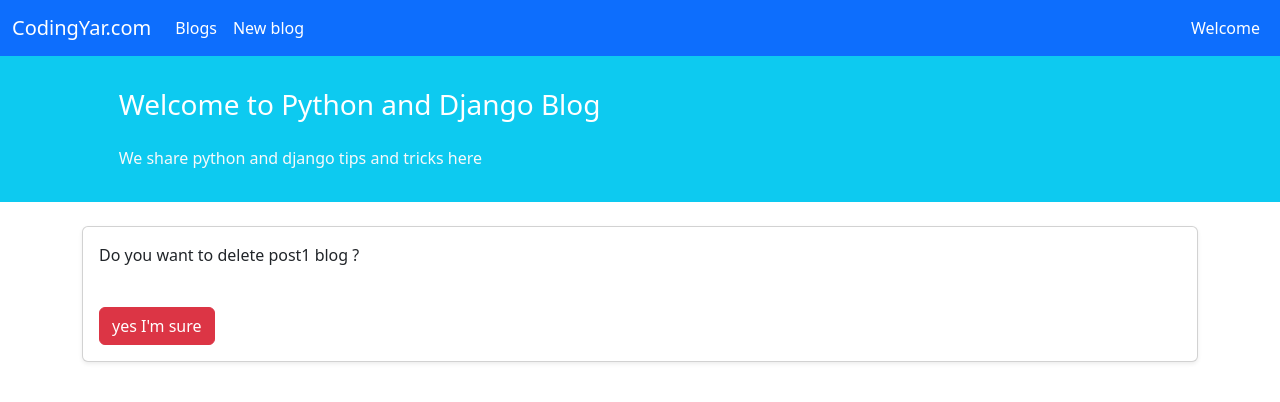
After one commit to ErfanAshki/blog-page-project, a Django app: page /post/1/delete/ in a window 1280 px wide. The commit adds this page. Shown: the top 402 px of the page. Run offline with Django 5.2, Linux system fonts and the light colour scheme; data comes from the database, SQL or seed files in the repository; both versions use the stored data as it was after the commit.

Commit message:
implement delete view

```diff
--- /dev/null
+++ b/blog/templates/blog/post_delete.html
@@ -0,0 +1,20 @@
+{% extends '_base.html' %}
+
+{% block page_title %}delete {{ post.title }}{% endblock page_title %}
+
+
+{% block content %}
+
+    <div class="container mt-4">
+        <div class="card shadow-sm my-3">
+            <div class="card-body">
+                <form action="" method="post">
+                    {% csrf_token %}
+                    <p>Do you want to delete {{ post.title }} blog ?</p> <br>
+                    <button type="submit" class="btn btn-danger">yes I'm sure</button>
+                </form>
+            </div>
+        </div>
+    </div>
+
+{% endblock content %}
--- a/blog/templates/blog/post_detail.html
+++ b/blog/templates/blog/post_detail.html
@@ -14,6 +14,7 @@
                     <p class="mt-2">{{ post.description }}</p>
                     <div>
                         <a href="{% url 'post_update' post.id %}" class="btn btn-sm btn-warning">Edit</a>
+                        <a href="{% url 'post_delete' post.id %}" class="btn btn-sm btn-danger">Delete</a>
                     </div>
                 </div>
 
--- a/blog/urls.py
+++ b/blog/urls.py
@@ -1,11 +1,12 @@
 from django.urls import path
 
-from .views import post_list_view, post_detail_view, post_create_view, post_update_view
+from .views import post_list_view, post_detail_view, post_create_view, post_update_view, post_delete_view
 
 urlpatterns = [
     path('list/', post_list_view, name='post_list'),
     path('<int:pk>/', post_detail_view, name='post_detail'),
     path('create/', post_create_view, name='post_create'),
     path('<int:pk>/update/', post_update_view, name='post_update'),
+    path('<int:pk>/delete/', post_delete_view, name='post_delete'),
 
 ]
--- a/blog/views.py
+++ b/blog/views.py
@@ -38,3 +38,13 @@ def post_update_view(request, pk):
         return redirect('post_list')
 
     return render(request, 'blog/post_create.html', {'form': form})
+
+
+def post_delete_view(request, pk):
+    post = get_object_or_404(Post, pk=pk)
+
+    if request.method == 'POST':
+        post.delete()
+        return redirect('post_list')
+
+    return render(request, 'blog/post_delete.html', {'post': post})
```
Also changed, not shown: db.sqlite3.
